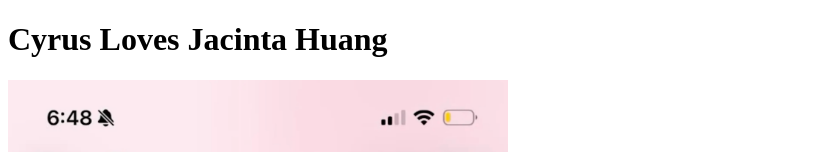
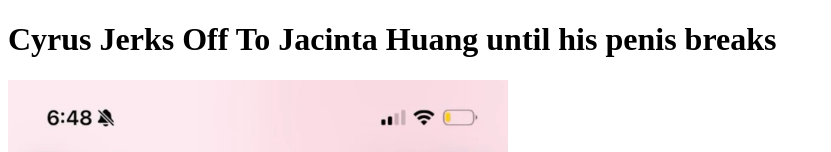
Before and after one commit to crackablekittens/Cyrus, a plain HTML site: page index.html in a window 1280 px wide. Shown: the top 152 px of the page, without its empty margins (0-831 px from the left). Drawn offline with Linux system fonts and the light colour scheme.

Commit message:
Update index.html

```diff
--- a/index.html
+++ b/index.html
@@ -7,10 +7,10 @@
     <title>Cyrus Jerks Off To Jacinta Huang Everyday until his penis breaks</title>
 </head>
 <body>
-    <h1>Cyrus Loves Jacinta Huang</h1>
+    <h1>Cyrus Jerks Off To Jacinta Huang until his penis breaks</h1>
 
     <img src="Cyrus Screenshot.png"
-         alt="Cyrus Loves Jacinta Huang"
+         alt="Cyrus Jerks Off To Jacinta Huang Everyday until his penis breaks"
          width="500">
 
     <br><br>
```
